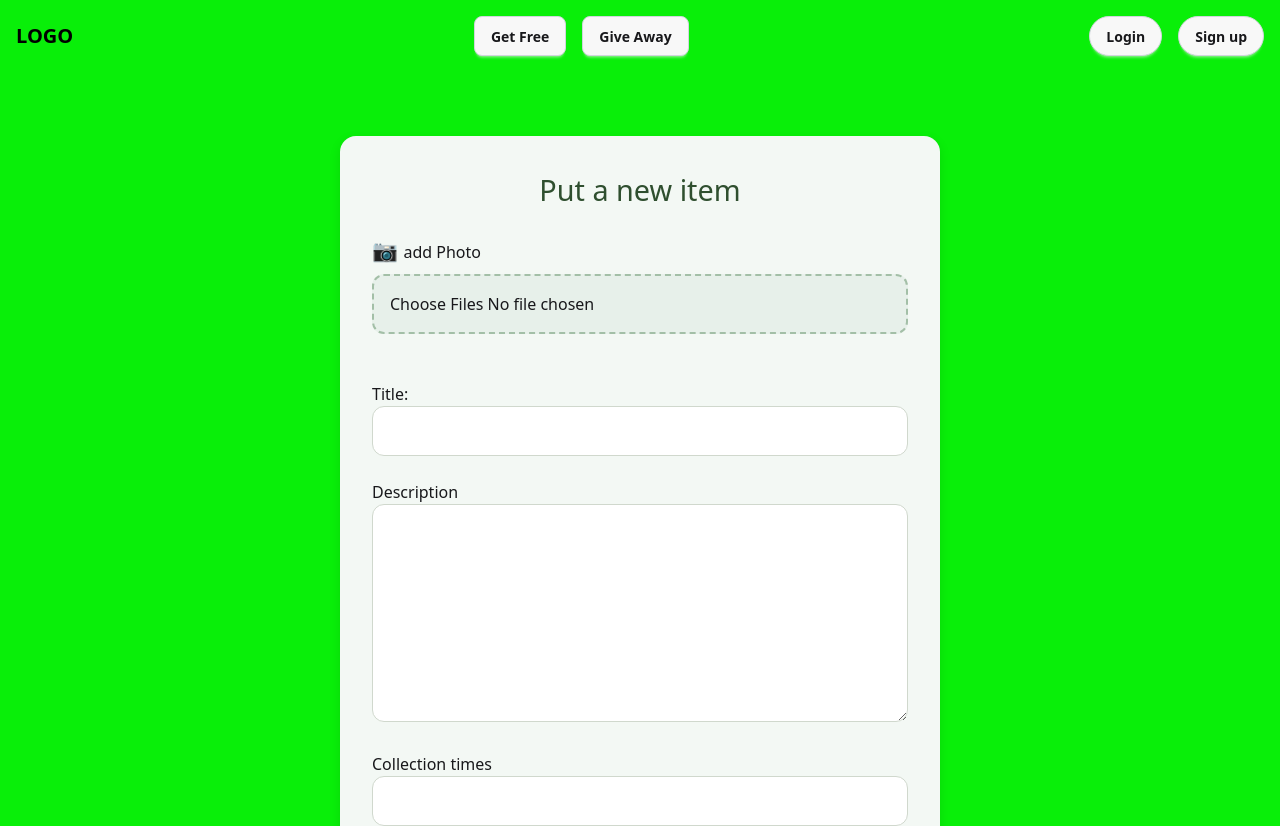
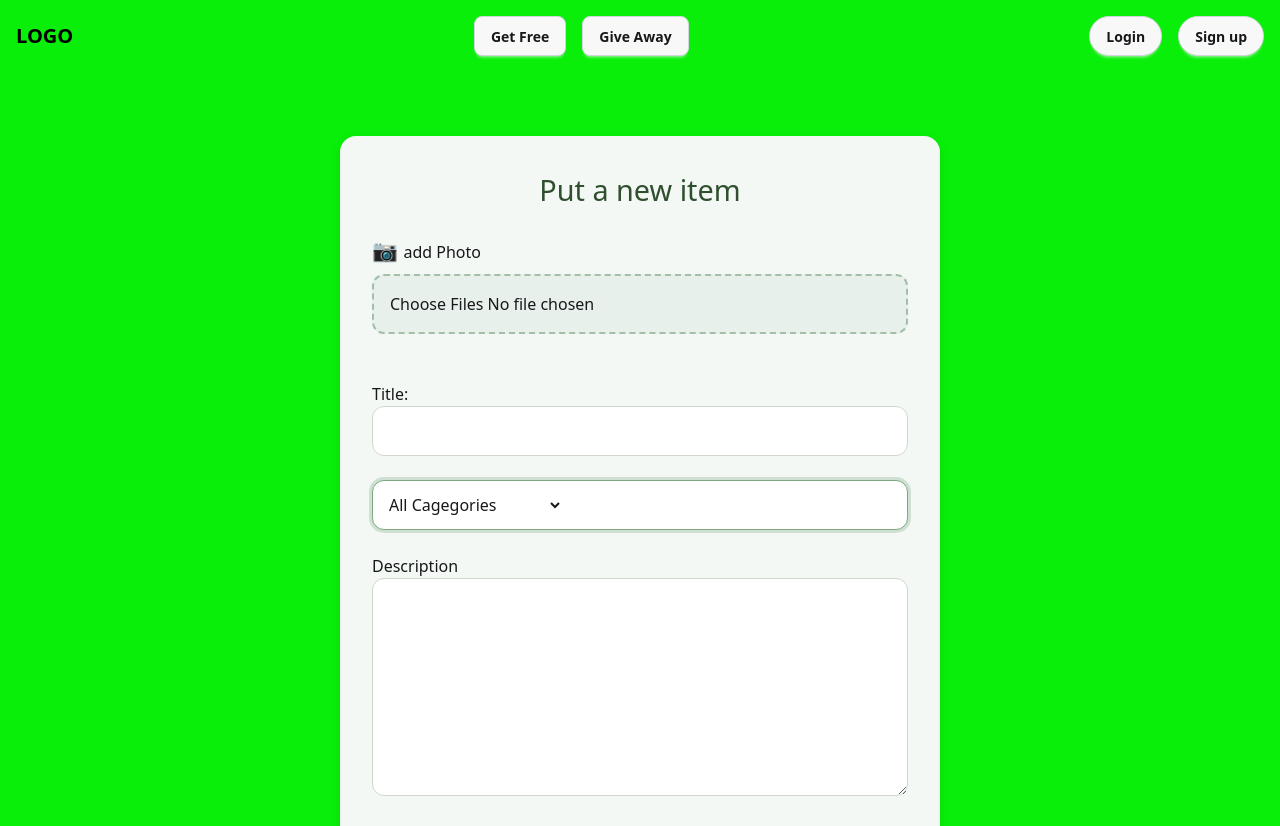
Before and after one commit to adrianny90/Final_project_client, a React (Vite) app: page /give in a window 1280 px wide. Shown: the top 826 px of the page. Built offline with nearby package versions, Linux system fonts and the light colour scheme.

Commit message:
beginningformDataIntegration

```diff
--- a/package.json
+++ b/package.json
@@ -10,6 +10,8 @@
     "preview": "vite preview"
   },
   "dependencies": {
+    "@cloudinary/react": "^1.14.3",
+    "@cloudinary/url-gen": "^1.21.0",
     "@tailwindcss/vite": "^4.1.7",
     "axios": "^1.9.0",
     "daisyui": "^5.0.35",
--- a/src/index.css
+++ b/src/index.css
@@ -40,7 +40,18 @@ body {
     font-size: 1rem;
     transition: border 0.3s ease, box-shadow 0.3s ease;
   }
-
+  .category-div {
+    width: 100%;
+    padding: 0.75rem;
+    border: 1px solid #d0d8cd;
+    border-radius: 12px;
+    background-color: #ffffff;
+    font-size: 1rem;
+    transition: border 0.3s ease, box-shadow 0.3s ease;
+    outline: none;
+    border-color: #7ca982;
+    box-shadow: 0 0 0 3px rgba(124, 169, 130, 0.3);
+  }
   .item-form input[type="text"]:focus,
   .item-form textarea:focus {
     outline: none;
--- a/src/pages/AddPost.jsx
+++ b/src/pages/AddPost.jsx
@@ -7,6 +7,7 @@ const AddPost = () => {
 const [formData,setFormData] = useState({
     photos: [],
     title: '',
+    category:'',
     description:'',
     collectionTime:'',
     location:'',
@@ -21,8 +22,9 @@ const handleChange = (e) => {
     const {name,value,files} = e.target;
 
     if(name==='photos'){
-        const selectedFiles = Array.from(files)
+        const selectedFiles = Array.from(files) //creating array from uploaded img, each img is an element in the array
 
+        //upload limit = 5 photos
         if(formData.photos.length + selectedFiles.length > 5) {
             setError('Max 5 photos possible');
             return
@@ -31,12 +33,12 @@ const handleChange = (e) => {
 
         const newUrls = selectedFiles.map((file)=> URL.createObjectURL(file));
 
-
+    //adding photos to form data
     setFormData((prev)=>({
         ...prev,
         photos: [...prev.photos,...selectedFiles]
     }));
-    setPreviewUrls(prev => [...prev, ...newUrls]);
+    setPreviewUrls(prev => [...prev, ...newUrls]);//showing existing and new photos in preview
 } else {
     setFormData((prev)=> ({
         ...prev,
@@ -45,8 +47,24 @@ const handleChange = (e) => {
 }
 };
 
-const handleSubmit = () => {
-    console.log(formData.title)
+const handleSubmit = (event) => {
+    event.preventDefault();
+
+    const data = new FormData();
+
+    formData.photos.forEach((photo)=>{
+        data.append('photo',photo);
+    });
+    data.append('title',formData.title);
+    data.append('categrory',formData.category);
+    data.append('description',formData.description);
+    data.append('collecionTime', formData.collectionTime);
+    data.append('location', formData.location);
+
+    for (let pair of data.entries()){
+        console.log(pair[0], pair[1]);
+    }
+
 }
 
 
@@ -91,6 +109,28 @@ const handleSubmit = () => {
                 required
                  />
             </div>
+            <div className="category-div">
+                <label className="category-label" htmlFor="title"></label>
+                <select
+                id="category"
+                name="category"
+                value={formData.category}
+                onChange={handleChange}
+                required
+                 >
+                    <option value="">All Cagegories</option>
+                    <option value="">Furniture/Household</option>
+                    <option value="">Electronics</option>
+                    <option value="">Books</option>
+                    <option value="">Services</option>
+                    <option value="">Tickets</option>
+                    <option value="">Hobby</option>
+                    <option value="">For Kids</option>
+                    <option value="">Clothes</option>
+                    <option value="">Materials</option>
+                    <option value="">Else</option>
+                 </select>
+            </div>
             <div className="description-div">
                 <label className="description-label" htmlFor="description">Description</label>
                 <textarea
```
Also changed, not shown: 1 other file (tests, documents, lock files or other folders).
